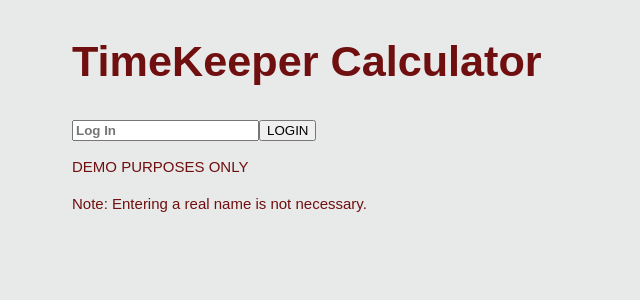
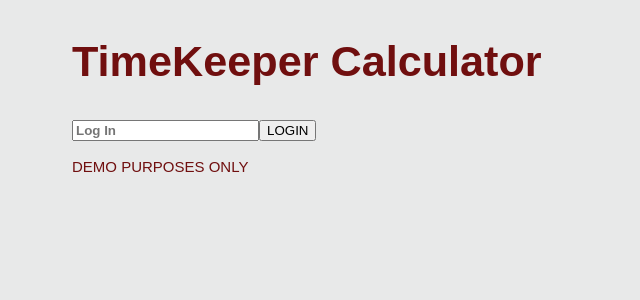
Before and after one commit to Monty7/timekeeper_react_frontend, a React (Create React App) app: page / in a window 1280 px wide. Shown: the top 300 px of the page, without its empty margins (0-640 px from the left). Built offline with nearby package versions, Linux system fonts and the light colour scheme.

Commit message:
Removed a line in the Demo message component.

```diff
--- a/src/components/DemoMessage.js
+++ b/src/components/DemoMessage.js
@@ -4,7 +4,6 @@ const DemoMessage = () => {
     return (
         <footer>
             <p>DEMO PURPOSES ONLY</p>
-            <p>Note: Entering a real name is not necessary.</p>
         </footer>
     )
 }
```
